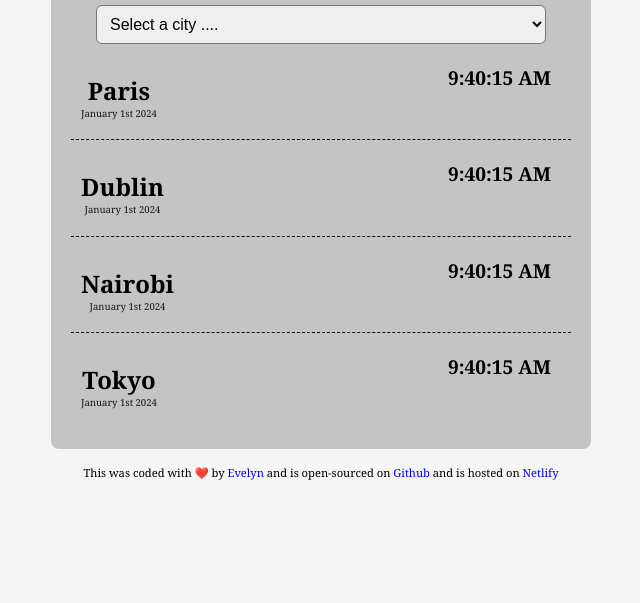
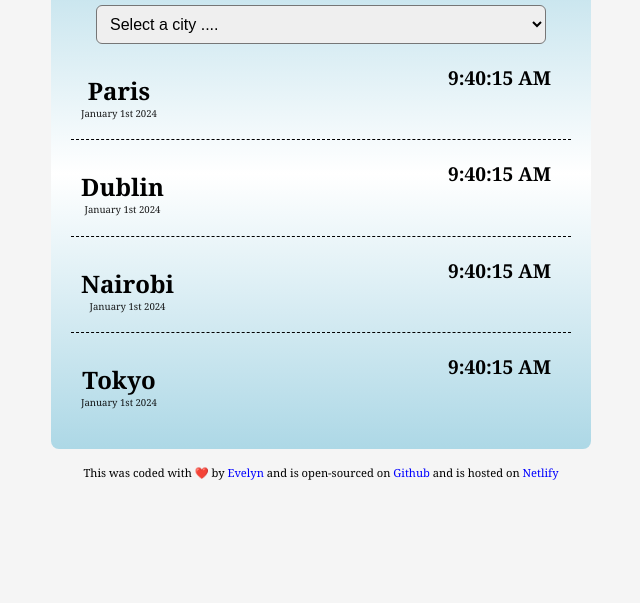
Before and after one commit to EvelynMwanunura/World_Clock, a plain HTML site: page index.html in a window 1280 px wide. Shown: the part 213-816 px from the top of the page, without its empty margins (319-959 px from the left). Drawn offline with nearby package versions, Linux system fonts and the light colour scheme; a script that the page names is missing.

Commit message:
update css

```diff
--- a/styles.css
+++ b/styles.css
@@ -11,7 +11,7 @@ body {
 .container {
   width: 500px;
   background: rgba(0, 0, 0, 0.2);
-
+  background: linear-gradient(lightblue, white, lightblue);
   display: block;
   text-align: center;
   padding: 20px;
```
